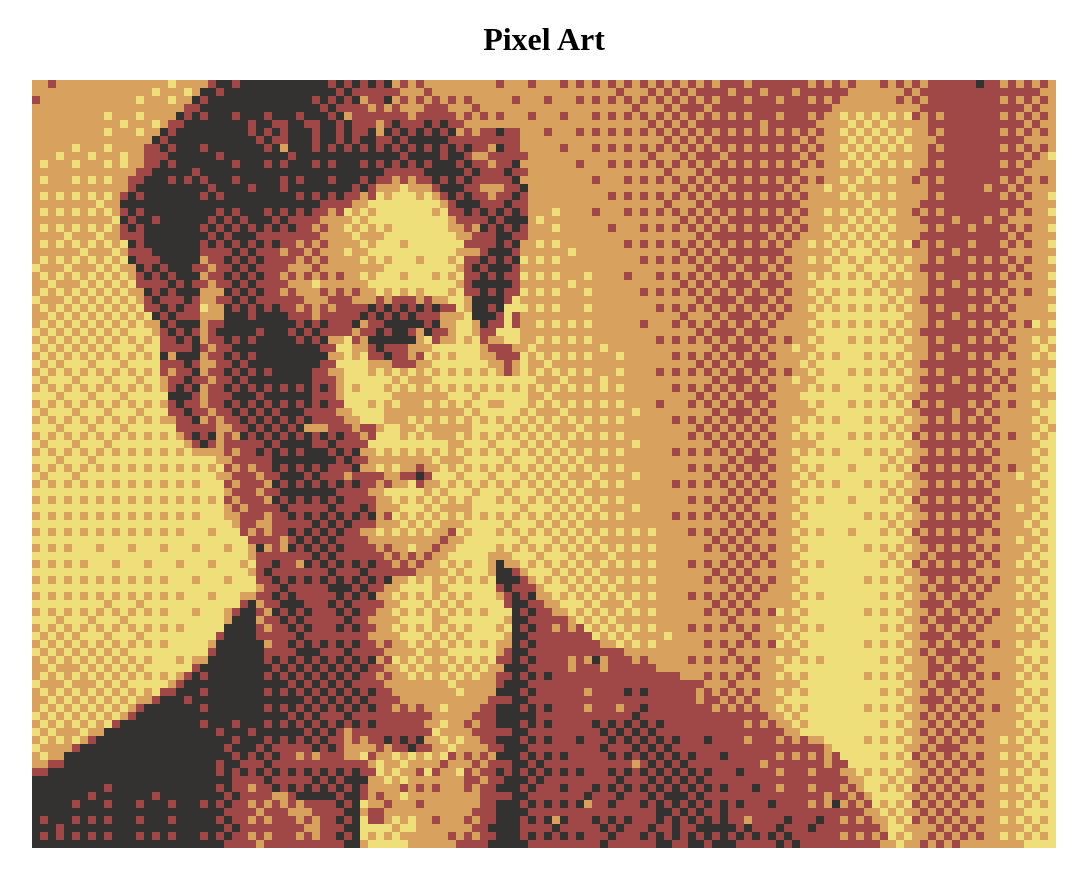
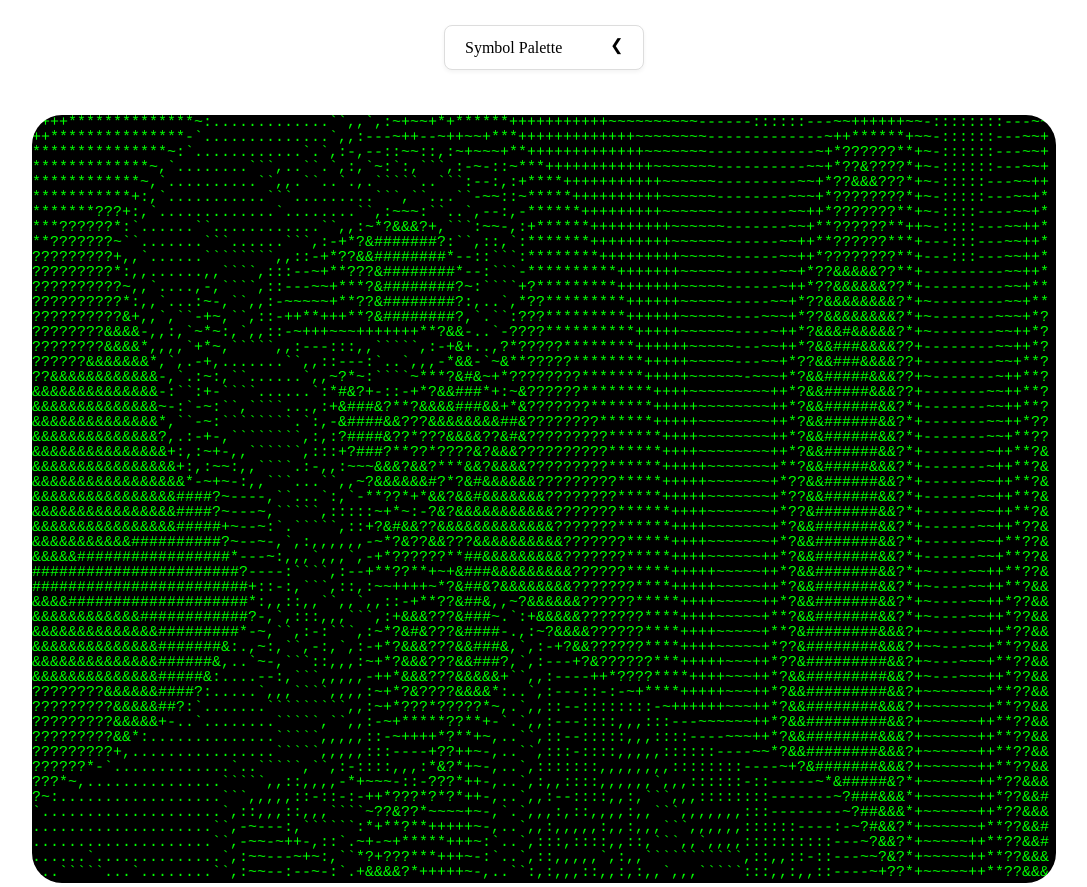
Before and after one commit to fuyingxx0/image-processor, a React (Create React App) app: page / in a window 1280 px wide. Shown: the whole page, without its empty margins (96-1183 px from the left). Before the commit the page ends 852 px from the top, so only its background shows below. Built offline with nearby package versions, Linux system fonts and the light colour scheme.

Commit message:
color correction and select

```diff
--- /dev/null
+++ b/src/App.css
@@ -0,0 +1,30 @@
+body {
+  margin: 0;
+  padding: 0;
+}
+
+.canvas-container {
+  display: flex;
+  flex-direction: column;
+  align-items: center;
+  justify-content: center;
+  min-height: 100vh;
+  padding: 0px;
+  width: 100%;
+}
+
+.canvas-controls {
+  margin-bottom: 20px;
+  text-align: center;
+}
+
+.canvas-wrapper {
+  display: flex;
+  justify-content: center;
+  align-items: center;
+  width: 100%;
+}
+
+.canvas-wrapper canvas {
+  border-radius: 30px;
+}
--- a/src/App.js
+++ b/src/App.js
@@ -1,15 +1,71 @@
 // src/App.js
-import React from 'react';
+import React, { useState } from 'react';
 import SymbolPalette from './components/SymbolPalette';
 import PixelArt from './components/PixelArt'
+import { getColorPalette } from './assets/color';
+import './App.css';
+import Select from './components/Select/Select';
 
-function App() {
+const App = () => {
+  const canvasTypes = ['symbolPalette', 'pixelArt'];
+  const [selectedCanvas, setSelectedCanvas] = useState(canvasTypes[0]);
+
+  // Shared parameters
+  const imagePath = '/man.jpg';
+  const canvasWidth = 1024;
+  const canvasHeight = 768;
+
+  // Symbol Palette specific
+  const symbolFontSize = 15;
+  const symbolAspectRatio = 0.6;
+  const symbolColors = getColorPalette('hacker', 'categorized');
+  const symbolSamplingInterval = 4;
+
+  // Pixel Art specific
+  const pixelSize = 8;
+  const pixelColors = getColorPalette('default', 'gradient');
+  const pixelSamplingInterval = 2;
+
+  const canvasOptions = [
+    { value: 'symbolPalette', label: 'Symbol Palette' },
+    { value: 'pixelArt', label: 'Pixel Art' }
+  ];
+
   return (
-    <div className="App">
-      {/* <SymbolPalette /> */}
-      <PixelArt />
+    <div className="canvas-container">
+      <div className="canvas-controls">
+        <Select
+          value={selectedCanvas}
+          onChange={(value) => setSelectedCanvas(value)}
+          options={canvasOptions}
+        />
+      </div>
+
+      <div className="canvas-wrapper">
+        {selectedCanvas === 'symbolPalette' && (
+          <SymbolPalette
+            imagePath={imagePath}
+            canvasWidth={canvasWidth}
+            canvasHeight={canvasHeight}
+            fontSize={symbolFontSize}
+            aspectRatio={symbolAspectRatio}
+            colors={symbolColors}
+            samplingInterval={symbolSamplingInterval}
+        />
+        )}
+        {selectedCanvas === 'pixelArt' && (
+          <PixelArt
+            imagePath={imagePath}
+            canvasWidth={canvasWidth}
+            canvasHeight={canvasHeight}
+            pixelSize={pixelSize}
+            colors={pixelColors}
+            samplingInterval={pixelSamplingInterval}
+          />
+        )}
+      </div>
     </div>
   );
-}
+};
 
 export default App;
--- a/src/assets/color.js
+++ b/src/assets/color.js
@@ -26,7 +26,7 @@ const categorizedColorPalettes = {
 
 const gradientColorPalettes = {
   default: [
-    '#343131', '#A04747' , '#D8A25E', '#EEDF7A'
+    '#343131', '#A04747' , '#D8A25E', //'#EEDF7A'
   ]
 }
 
--- a/src/components/PixelArt.js
+++ b/src/components/PixelArt.js
@@ -4,18 +4,18 @@ import p5 from 'p5';
 import { divideIntoBlocks } from '../utils/shapes/divideCanvas';
 import { getBlockAverageColor } from '../utils/colors/getBlockAverageColor';
 import { calculateBrightness } from '../utils/colors/calculateHSV';
-import { getColorPalette } from '../assets/color';
 import { pixelPatternSelector } from '../utils/shapes/pixelPatternSelector';
 
-const P5Canvas = () => {
-  const imagePath = '/man.jpg'; // Path of the image
-  const canvasWidth = 1024;
-  const canvasHeight = 768;
-  const blockSize = 32;
+const P5Canvas = ({
+  imagePath,
+  canvasWidth,
+  canvasHeight,
+  pixelSize,
+  colors,
+  samplingInterval
+}) => {
   const patternSize = 4;
-  const pixelSize = blockSize / patternSize;
-  const colors = getColorPalette('default', 'gradient');
-  const samplingInterval = 4;
+  const blockSize = pixelSize * patternSize;
 
   const canvasRef = useRef();
 
@@ -44,27 +44,20 @@ const P5Canvas = () => {
         const avgColor = getBlockAverageColor(img, pixel, samplingInterval);
         const brightness = calculateBrightness(avgColor);
 
-        // Select pattern and colors based on brightness
-        const pixelColor = pixelPatternSelector(brightness, colors, (pixel.x / pixelSize) % patternSize, (pixel.y / pixelSize) % patternSize);
+        const pixelColor = pixelPatternSelector(
+          brightness,
+          colors,
+          (pixel.x / pixelSize) % patternSize,
+          (pixel.y / pixelSize) % patternSize
+        );
 
         p.fill(pixelColor);
-        p.rect(
-            pixel.x,
-            pixel.y,
-            pixelSize,
-            pixelSize
-        );
-
+        p.rect(pixel.x, pixel.y, pixelSize, pixelSize);
       });
     };
   };
 
-  return <>
-    <h1>
-      Pixel Art
-    </h1>
-    <div ref={canvasRef}></div>
-  </>;
+  return <div ref={canvasRef}></div>;
 };
 
 export default P5Canvas;
--- /dev/null
+++ b/src/components/Select/Select.css
@@ -0,0 +1,76 @@
+.select-container {
+  position: relative;
+  width: 200px;
+  user-select: none;
+  margin: 25px auto;
+}
+
+.select-header {
+  padding: 12px 20px;
+  background: rgb(255, 255, 255);
+  border: 1px solid #ddd;
+  border-radius: 8px;
+  cursor: pointer;
+  display: flex;
+  justify-content: space-between;
+  align-items: center;
+  transition: all 0.3s ease;
+}
+
+.select-header:hover {
+  background: #f8f8f8;
+}
+
+.select-arrow {
+  display: inline-block;
+  transform: rotate(180deg);
+  transition: transform 0.3s ease;
+}
+
+.select-arrow.open {
+  transform: rotate(90deg);
+}
+
+.select-options {
+  position: absolute;
+  top: calc(100% + 4px);
+  left: 0;
+  right: 0;
+  background: white;
+  border-radius: 8px;
+  border: 1px solid #ddd;
+  opacity: 0;
+  visibility: hidden;
+  transform: translateY(-10px);
+  transition: all 0.3s ease;
+  z-index: 100;
+  box-shadow: 0 4px 8px rgba(0,0,0,0.1);
+}
+
+.select-options.open {
+  opacity: 1;
+  visibility: visible;
+  transform: translateY(0);
+}
+
+.select-option {
+  padding: 12px 16px;
+  cursor: pointer;
+  transition: all 0.2s ease;
+}
+
+.select-option:hover {
+  background: #f8f8f8;
+}
+
+.select-option.selected {
+  background: #f0f0f0;
+}
+
+.select-header {
+  box-shadow: 0 2px 4px rgba(0,0,0,0.05);
+}
+
+.select-options {
+  box-shadow: 0 4px 8px rgba(0,0,0,0.1);
+}
--- /dev/null
+++ b/src/components/Select/Select.js
@@ -0,0 +1,39 @@
+import React, { useState } from 'react';
+import './Select.css';
+
+const Select = ({ value, onChange, options }) => {
+  const [isOpen, setIsOpen] = useState(false);
+
+  const handleSelect = (optionValue) => {
+    onChange(optionValue);
+    setIsOpen(false);
+  };
+
+  return (
+    <div className="select-container">
+      <div
+        className={`select-header ${isOpen ? 'open' : ''}`}
+        onClick={() => setIsOpen(!isOpen)}
+      >
+        <span>{options.find(opt => opt.value === value)?.label}</span>
+        <span className={`select-arrow ${isOpen ? 'open' : ''}`}>
+          &#x276F;
+        </span>
+      </div>
+
+      <div className={`select-options ${isOpen ? 'open' : ''}`}>
+        {options.map((option) => (
+          <div
+            key={option.value}
+            className={`select-option ${value === option.value ? 'selected' : ''}`}
+            onClick={() => handleSelect(option.value)}
+          >
+            {option.label}
+          </div>
+        ))}
+      </div>
+    </div>
+  );
+};
+
+export default Select;
--- a/src/components/SymbolPalette.js
+++ b/src/components/SymbolPalette.js
@@ -7,15 +7,15 @@ import { selectSymbol } from '../utils/shapes/symbolSelector';
 import { calculateHue, calculateSaturation, calculateBrightness, calculateHSV } from '../utils/colors/calculateHSV';
 import { getColorPalette } from '../assets/color';
 
-const P5Canvas = () => {
-  const imagePath = '/man.jpg'; // Path of the image
-  const canvasWidth = 1024;
-  const canvasHeight = 768;
-  const fontSize = 15;
-  const aspectRatio = 0.6; // Courier font aspect ratio
-  const colors = getColorPalette('hacker');
-  const samplingInterval = 4;
-
+const P5Canvas = ({
+  imagePath,
+  canvasWidth,
+  canvasHeight,
+  fontSize,
+  aspectRatio,
+  colors,
+  samplingInterval
+}) => {
   const canvasRef = useRef();
 
   useEffect(() => {
@@ -59,12 +59,7 @@ const P5Canvas = () => {
     };
   };
 
-  return <>
-    <h1>
-      Symbol Palette
-    </h1>
-    <div ref={canvasRef}></div>
-  </>;
+  return <div ref={canvasRef}></div>;
 };
 
 export default P5Canvas;
```
